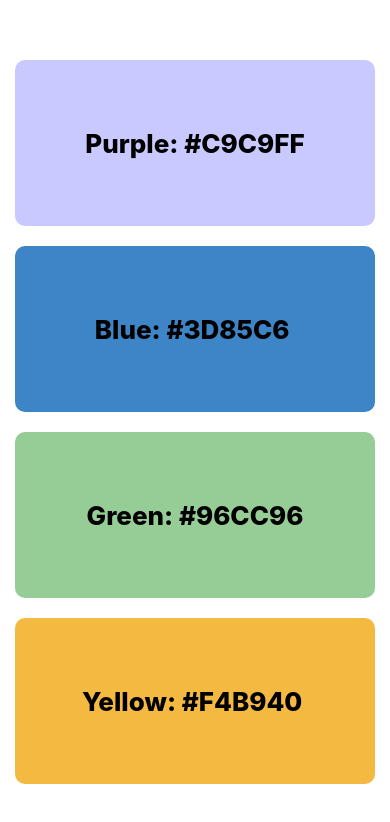
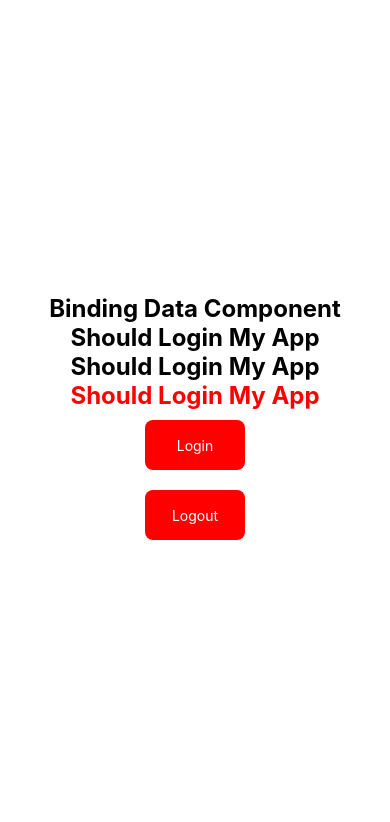
Before and after one commit to DamianHuynh/RN04, a React Native app: screen / in a window 390 px wide. Shown: the top 822 px of the page. Built offline with nearby package versions, Linux system fonts and the light colour scheme.

Commit message:
Learn BindingData & Rerender Component

```diff
--- a/App.js
+++ b/App.js
@@ -6,6 +6,7 @@ import DemoImage from './src/Component/DemoImage';
 import DemoInput from './src/Component/DemoTextInput';
 import DemoStyle from './src/Component/DemoStyle';
 import Exam from './src/Component/Exam';
+import BindingData from './src/HandlerComponent/BindingData';
 
 const App = () => {
   return (
@@ -15,7 +16,8 @@ const App = () => {
       {/* <DemoImage /> */}
       {/* <DemoInput /> */}
       {/* <DemoStyle /> */}
-      <Exam />
+      {/* <Exam /> */}
+      <BindingData />
     </Fragment>
   );
 };
--- /dev/null
+++ b/src/HandlerComponent/BindingData.js
@@ -0,0 +1,89 @@
+import {
+  Text,
+  View,
+  StyleSheet,
+  TouchableHighlight,
+  TouchableOpacity,
+} from 'react-native';
+import React, {Component} from 'react';
+
+export default class BindingData extends Component {
+  textRender = 'Hello React Native 04';
+  textLogin = 'Should Login My App';
+  state = {
+    isLogin: false,
+  };
+
+  renderLogin = () => {
+    if (this.state.isLogin) {
+      return <Text style={styles.txt}>{this.textRender}</Text>;
+    }
+    return <Text style={styles.txt}>{this.textLogin}</Text>;
+  };
+
+  onPressButton = function () {
+    console.log('Function this:', this.state.isLogin);
+  };
+  onPressLogout = () => {
+    this.setState({isLogin: false});
+    console.log('Logout Press', this.state.isLogin);
+  };
+
+  onPressLogin = () => {
+    this.setState({isLogin: !this.state.isLogin});
+    console.log('Login Press', this.state.isLogin);
+  };
+
+  render() {
+    console.log('render Run', this.state.isLogin);
+    return (
+      <View style={styles.container}>
+        <Text style={styles.txt}>Binding Data Component</Text>
+        {/* render if else #1*/}
+        {this.renderLogin()}
+        {/* render if else #2*/}
+        <Text style={styles.txt}>
+          {this.state.isLogin ? this.textRender : this.textLogin}
+        </Text>
+        {this.state.isLogin ? (
+          <Text style={styles.txt}>{this.textRender}</Text>
+        ) : (
+          <Text style={[styles.txt, styles.txtRed]}>{this.textLogin}</Text>
+        )}
+        <TouchableOpacity style={styles.btn} onPress={this.onPressLogin}>
+          <Text style={{color: '#fff'}}>
+            {this.state.isLogin ? 'Logout' : 'Login'}
+          </Text>
+        </TouchableOpacity>
+        <TouchableHighlight
+          style={styles.btn}
+          onPress={() => this.onPressLogout()}
+          underlayColor={'green'}>
+          <Text style={{color: '#fff'}}>Logout</Text>
+        </TouchableHighlight>
+      </View>
+    );
+  }
+}
+
+const styles = StyleSheet.create({
+  container: {
+    flex: 1,
+    justifyContent: 'center',
+    alignItems: 'center',
+  },
+  txt: {
+    fontSize: 24,
+    fontWeight: '700',
+  },
+  txtRed: {color: 'red'},
+  btn: {
+    height: 50,
+    width: 100,
+    justifyContent: 'center',
+    alignItems: 'center',
+    backgroundColor: 'red',
+    borderRadius: 8,
+    marginVertical: 10,
+  },
+});
```
